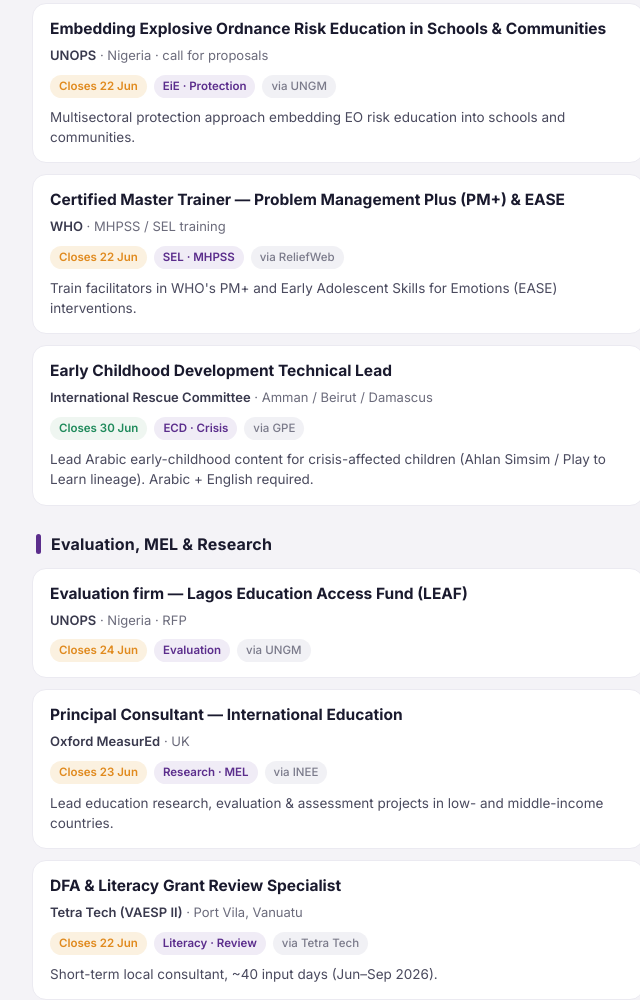
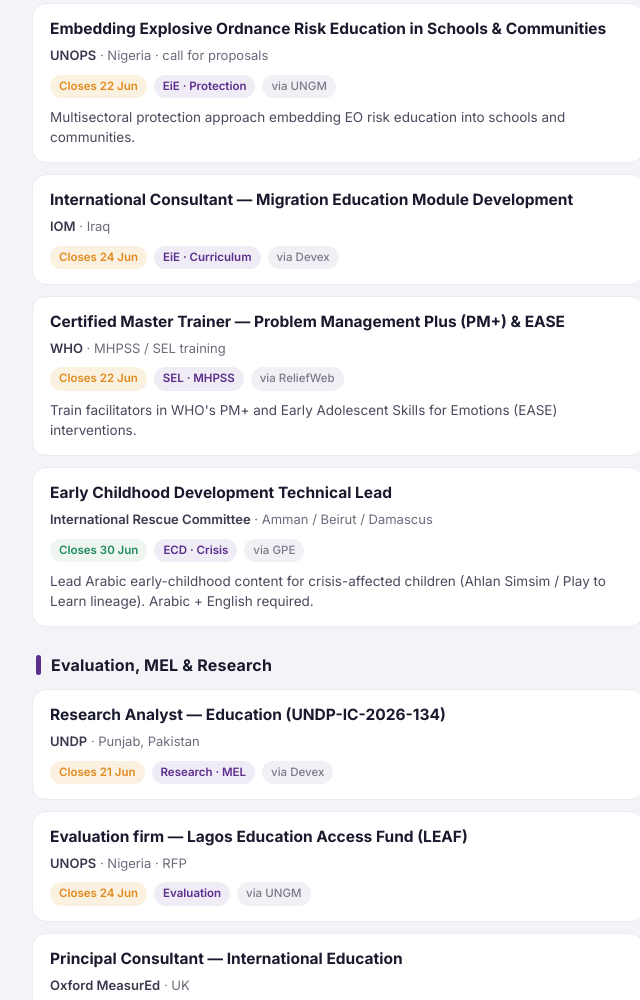
Before and after one commit to mewiag/ccc-opportunities, a plain HTML site: page index.html in a window 1280 px wide. Shown: the part 1035-2035 px from the top of the page, without its empty margins (302-942 px from the left). Drawn offline with Linux system fonts and the light colour scheme.

Commit message:
Update index.html

```diff
--- a/index.html
+++ b/index.html
@@ -8,11 +8,11 @@
 <!-- WhatsApp / social link preview -->
 <meta property="og:type" content="website">
 <meta property="og:title" content="CCC Opportunities Digest — 16 June 2026">
-<meta property="og:description" content="15 verified, open consulting & RFP opportunities for the Consulting Community Connections network — every link checked and every deadline confirmed this week.">
+<meta property="og:description" content="17 verified, open consulting & RFP opportunities for the Consulting Community Connections network — every link checked and every deadline confirmed this week.">
 <meta property="og:image" content="https://winded-maria.github.io/consulting-directory/assets/logo.png">
 <meta name="twitter:card" content="summary_large_image">
 <meta name="twitter:title" content="CCC Opportunities Digest — 16 June 2026">
-<meta name="twitter:description" content="15 verified, open opportunities for the CCC network this week.">
+<meta name="twitter:description" content="17 verified, open opportunities for the CCC network this week.">
 
 <link rel="preconnect" href="https://fonts.googleapis.com">
 <link rel="preconnect" href="https://fonts.gstatic.com" crossorigin>
@@ -66,7 +66,7 @@
     <span class="issue-meta">Issue&nbsp;01 · Week of 16 June 2026</span>
   </div>
   <div class="intro">
-    Hola CCC community 👋 — <b>15 open opportunities</b> matched to our network's expertise this week,
+    Hola CCC community 👋 — <b>17 open opportunities</b> matched to our network's expertise this week,
     spanning Education in Emergencies, evaluation &amp; research, curriculum &amp; teacher support and early childhood.
   </div>
   <div class="section urgent">
@@ -102,6 +102,11 @@
       <p class="note">Multisectoral protection approach embedding EO risk education into schools and communities.</p>
     </div>
     <div class="card">
+      <a class="title" href="https://www.devex.com/jobs/internationl-consultant-migration-education-module-development-1440068">International Consultant — Migration Education Module Development</a>
+      <div class="meta"><span class="org">IOM</span> · Iraq</div>
+      <div class="row"><span class="badge soon">Closes 24 Jun</span><span class="badge">EiE · Curriculum</span><span class="badge source">via Devex</span></div>
+    </div>
+    <div class="card">
       <a class="title" href="https://reliefweb.int/job/4216262/certified-master-trainer-problem-management-plus-pm-early-adolescent-skills-emotions-ease">Certified Master Trainer — Problem Management Plus (PM+) &amp; EASE</a>
       <div class="meta"><span class="org">WHO</span> · MHPSS / SEL training</div>
       <div class="row"><span class="badge soon">Closes 22 Jun</span><span class="badge">SEL · MHPSS</span><span class="badge source">via ReliefWeb</span></div>
@@ -116,6 +121,11 @@
   </div>
   <div class="section">
     <div class="section-head"><span class="bar"></span><h2>Evaluation, MEL &amp; Research</h2></div>
+    <div class="card">
+      <a class="title" href="https://www.devex.com/jobs/undp-ic-2026-134-research-analyst-education-punjab-1439292">Research Analyst — Education (UNDP-IC-2026-134)</a>
+      <div class="meta"><span class="org">UNDP</span> · Punjab, Pakistan</div>
+      <div class="row"><span class="badge soon">Closes 21 Jun</span><span class="badge">Research · MEL</span><span class="badge source">via Devex</span></div>
+    </div>
     <div class="card">
       <a class="title" href="https://www.ungm.org/Public/Notice/301107">Evaluation firm — Lagos Education Access Fund (LEAF)</a>
       <div class="meta"><span class="org">UNOPS</span> · Nigeria · RFP</div>
```
